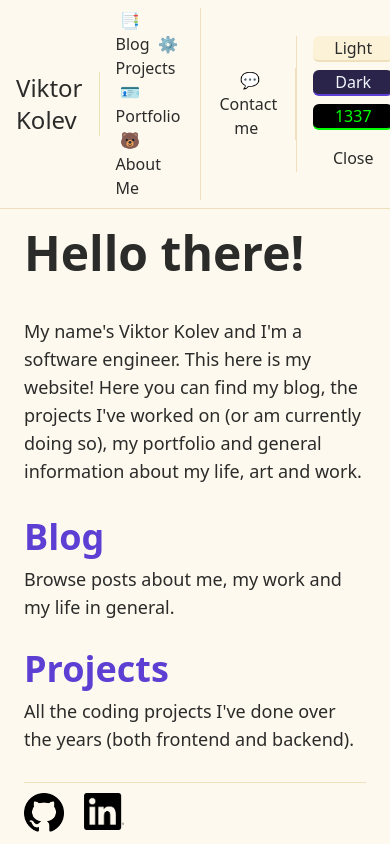
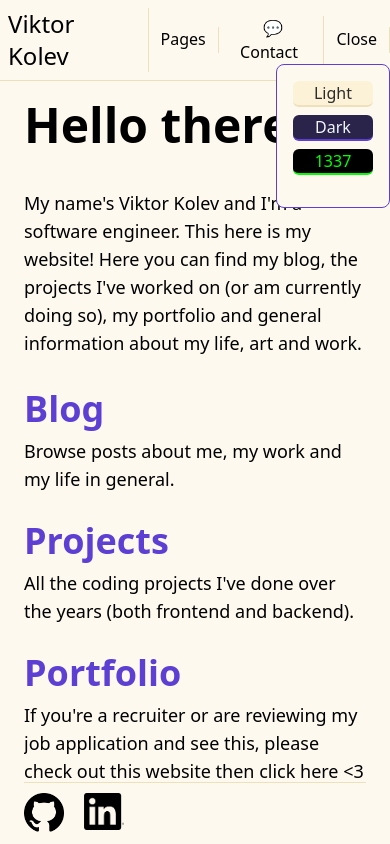
Before and after one commit to smithy773/ViktorKolevDev-frontend, a React (Vite) app: page / in a window 390 px wide. Both pictures are taken after a click on the button "Theme". Built offline with nearby package versions, Linux system fonts and the light colour scheme.

Commit message:
Add responsive theme selector menu + pages menu

```diff
--- a/src/components/Nav/NavBar.tsx
+++ b/src/components/Nav/NavBar.tsx
@@ -1,20 +1,22 @@
 import { NavLink } from "react-router";
 import NavLinkMenu from "./NavLinkMenu";
 import ThemeSelector from "./ThemeSelector/ThemeSelector";
+import NavLinkMenuMobile from "./NavLinkMenuMobile";
 
 function NavBar() {
   return (
     <section className="navbar-section">
       <nav className="navbar-container nav-border items-center my-2">
-        <div className="">
+        <div>
           <NavLink className="title-link transition-all" to="/">
             Viktor Kolev
           </NavLink>
         </div>
+        <NavLinkMenuMobile />
         <NavLinkMenu />
         <div className="text-center">
           <NavLink className="underline-hover" to="/contact">
-            💬 Contact me
+            💬 Contact
           </NavLink>
         </div>
         <div className="themecont lg:mt-auto ml-auto text-center">
--- a/src/components/Nav/NavLinkMenu.tsx
+++ b/src/components/Nav/NavLinkMenu.tsx
@@ -18,7 +18,7 @@ function NavLinkMenu() {
           🪪 Portfolio
         </a>
         <NavLink className="underline-hover" to="/about">
-          🐻 About Me
+          🐻 About
         </NavLink>
       </div>
     </div>
--- /dev/null
+++ b/src/components/Nav/NavLinkMenuMobile.tsx
@@ -0,0 +1,43 @@
+import { useState } from "react";
+import { NavLink } from "react-router";
+
+function NavLinkMenuMobile() {
+  const [showMenu, setShowMenu] = useState(false);
+
+  return (
+    <div className="navLinkMenuMobile-container text-center">
+      <button
+        className="underline-hover cursor-pointer"
+        onClick={() => setShowMenu(!showMenu)}
+      >
+        {showMenu ? "_____" : "Pages"}
+      </button>
+      {showMenu ? (
+        <div className="">
+          <div className="pagesMenuCont flex flex-col">
+            <NavLink className="underline-hover" to="/blog">
+              📑 Blog
+            </NavLink>
+            <NavLink className="underline-hover" to="/projects">
+              ⚙️ Projects
+            </NavLink>
+            <a
+              className="underline-hover"
+              href="https://js-portfolio-78b1a.web.app/"
+              target="_blank"
+            >
+              🪪 Portfolio
+            </a>
+            <NavLink className="underline-hover" to="/about">
+              🐻 About
+            </NavLink>
+          </div>
+        </div>
+      ) : (
+        ""
+      )}
+    </div>
+  );
+}
+
+export default NavLinkMenuMobile;
--- a/src/components/Nav/ThemeSelector/ThemeSelector.tsx
+++ b/src/components/Nav/ThemeSelector/ThemeSelector.tsx
@@ -38,6 +38,7 @@ function ThemeSelector() {
   return (
     <div className="w-full">
       {showMenu ? (
+        <div className="themeMenuCont">
           <menu className="mb-4 flex flex-col gap-2 transition-all w-20 mx-auto">
             <li
               className="theme-btn theme-btn-light"
@@ -58,6 +59,7 @@ function ThemeSelector() {
               1337
             </li>
           </menu>
+        </div>
       ) : (
         ""
       )}
--- a/src/index.css
+++ b/src/index.css
@@ -81,93 +81,8 @@ html[data-theme="leet"] .shadow_under {
   color: var(--color-highlight);
 }
 
-/* UP TO LARGE*/
-
-@media (max-width: 66.938rem) {
-  .footer-styling {
-    padding-bottom: calc(var(--spacing) * 3);
-    flex: 1;
-    overflow-y: auto;
-  }
-
-  .navbar-section {
-    border-bottom-style: var(--tw-border-style);
-    border-bottom-width: 1px;
-    border-color: var(--color-lines);
-    width: 100%;
-  }
-
-  .navbar-container {
-    display: flex;
-  }
-
-  .navbar-container > div {
-    border-color: var(--color-lines);
-    border-right-style: var(--tw-border-style);
-    border-right-width: 1px;
-    padding-inline: calc(var(--spacing) * 4);
-  }
-
-  .themecont {
-    border-left-style: var(--tw-border-style);
-    border-left-width: 1px;
-  }
-
-  .main-container {
-    background-color: var(--color-background);
-    color: var(--color-foreground);
-    height: 100vh;
-    display: flex;
-    flex-direction: column;
-    align-items: center;
-  }
-}
-
-/* LARGE AND ABOVE */
-
-@media (min-width: 67rem) {
-  .app-container {
-    background-color: var(--color-background);
-    color: var(--color-foreground);
-    display: flex;
-    justify-content: center;
-    height: 100vh;
-  }
-
-  .main-container {
-    display: flex;
-    margin-block: calc(var(--spacing) * 2.5);
-  }
-
-  .navlinkmenu-container {
-    display: flex;
-    flex-direction: column;
-    align-items: center;
-    width: 100%;
-  }
-
-  .navlinkmenu-links {
-    display: flex;
-    flex-direction: column;
-    gap: var(--spacing);
-    width: calc(var(--spacing) * 28);
-  }
-
-  .navbar-container {
-    width: calc(var(--spacing) * 36);
-    height: 100%;
-    display: flex;
-    flex-direction: column;
-    align-items: center;
-  }
-
-  .nav-border > div {
-    width: 100%;
-    padding-bottom: 0.5rem;
-    margin-bottom: 0.5rem;
-    border-bottom-color: var(--color-border-lines);
-    border-bottom-width: 1px;
-  }
+.navLinkMenuMobile-container {
+  display: none;
 }
 
 /* LINKS (NAVBAR LINKS, PROJECTITEM LINKS, FOOTER LINKS) */
--- a/src/main.tsx
+++ b/src/main.tsx
@@ -1,6 +1,7 @@
 import { StrictMode } from "react";
 import { createRoot } from "react-dom/client";
 import "./index.css";
+import "./responsive-index.css";
 import App from "./App.tsx";
 import { BrowserRouter } from "react-router";
 
--- /dev/null
+++ b/src/responsive-index.css
@@ -0,0 +1,152 @@
+/* LARGE AND ABOVE */
+
+@media (min-width: 67rem) {
+  .app-container {
+    background-color: var(--color-background);
+    color: var(--color-foreground);
+    display: flex;
+    justify-content: center;
+    height: 100vh;
+  }
+
+  .main-container {
+    display: flex;
+    margin-block: calc(var(--spacing) * 2.5);
+  }
+
+  .navlinkmenu-container {
+    display: flex;
+    flex-direction: column;
+    align-items: center;
+    width: 100%;
+  }
+
+  .navlinkmenu-links {
+    display: flex;
+    flex-direction: column;
+    gap: var(--spacing);
+    width: calc(var(--spacing) * 28);
+  }
+
+  .navbar-container {
+    width: calc(var(--spacing) * 36);
+    height: 100%;
+    display: flex;
+    flex-direction: column;
+    align-items: center;
+  }
+
+  .nav-border > div {
+    width: 100%;
+    padding-bottom: 0.5rem;
+    margin-bottom: 0.5rem;
+    border-bottom-color: var(--color-border-lines);
+    border-bottom-width: 1px;
+  }
+}
+
+/* UP TO LARGE*/
+
+@media (max-width: 66.938rem) {
+  .footer-styling {
+    padding-bottom: calc(var(--spacing) * 3);
+    flex: 1;
+    overflow-y: auto;
+  }
+
+  .navlinkmenu-links {
+    display: flex;
+    gap: calc(var(--spacing) * 3);
+  }
+
+  .navbar-section {
+    border-bottom-style: var(--tw-border-style);
+    border-bottom-width: 1px;
+    border-color: var(--color-lines);
+    width: 100%;
+    --tw-font-weight: var(--font-weight-semibold);
+    font-weight: var(--font-weight-semibold);
+  }
+
+  .navbar-container {
+    display: flex;
+  }
+
+  .navbar-container > div {
+    border-color: var(--color-lines);
+    border-right-style: var(--tw-border-style);
+    border-right-width: 1px;
+    padding-inline: calc(var(--spacing) * 4);
+  }
+
+  .themecont {
+    border-left-style: var(--tw-border-style);
+    border-left-width: 1px;
+  }
+
+  .themeMenuCont {
+    top: calc(var(--spacing) * 16);
+    right: calc(var(--spacing) * 0);
+  }
+
+  .themeMenuCont,
+  .pagesMenuCont {
+    z-index: 50;
+    position: absolute;
+    border-style: var(--tw-border-style);
+    border-width: 1px;
+    border-color: var(--color-highlight);
+    background-color: var(--color-bg);
+    border-radius: var(--radius-lg);
+    --tw-shadow:
+      0 10px 15px -3px var(--tw-shadow-color, rgb(0 0 0 / 0.1)),
+      0 4px 6px -4px var(--tw-shadow-color, rgb(0 0 0 / 0.1));
+    box-shadow:
+      var(--tw-inset-shadow), var(--tw-inset-ring-shadow),
+      var(--tw-ring-offset-shadow), var(--tw-ring-shadow), var(--tw-shadow);
+    padding: calc(var(--spacing) * 4);
+  }
+
+  .main-container {
+    background-color: var(--color-background);
+    color: var(--color-foreground);
+    height: 100vh;
+    display: flex;
+    flex-direction: column;
+    align-items: center;
+  }
+}
+
+@media (max-width: 52.563rem) {
+  .navlinkmenu-links {
+    gap: 0;
+  }
+
+  .navbar-section {
+    --tw-font-weight: var(--font-weight-normal);
+    font-weight: var(--font-weight-normal);
+  }
+
+  .navbar-container > div {
+    padding-inline: calc(var(--spacing) * 2);
+  }
+}
+
+@media (max-width: 45.563rem) {
+  .navLinkMenuMobile-container {
+    display: flex;
+    flex-direction: column;
+    align-items: center;
+    gap: calc(var(--spacing) * 2);
+  }
+
+  .navlinkmenu-container {
+    display: none;
+  }
+}
+
+@media (max-width: 25.313rem) {
+  .themecont {
+    border: none;
+  }
+}
```
Lines whose indentation alone changed are shown as unchanged.
